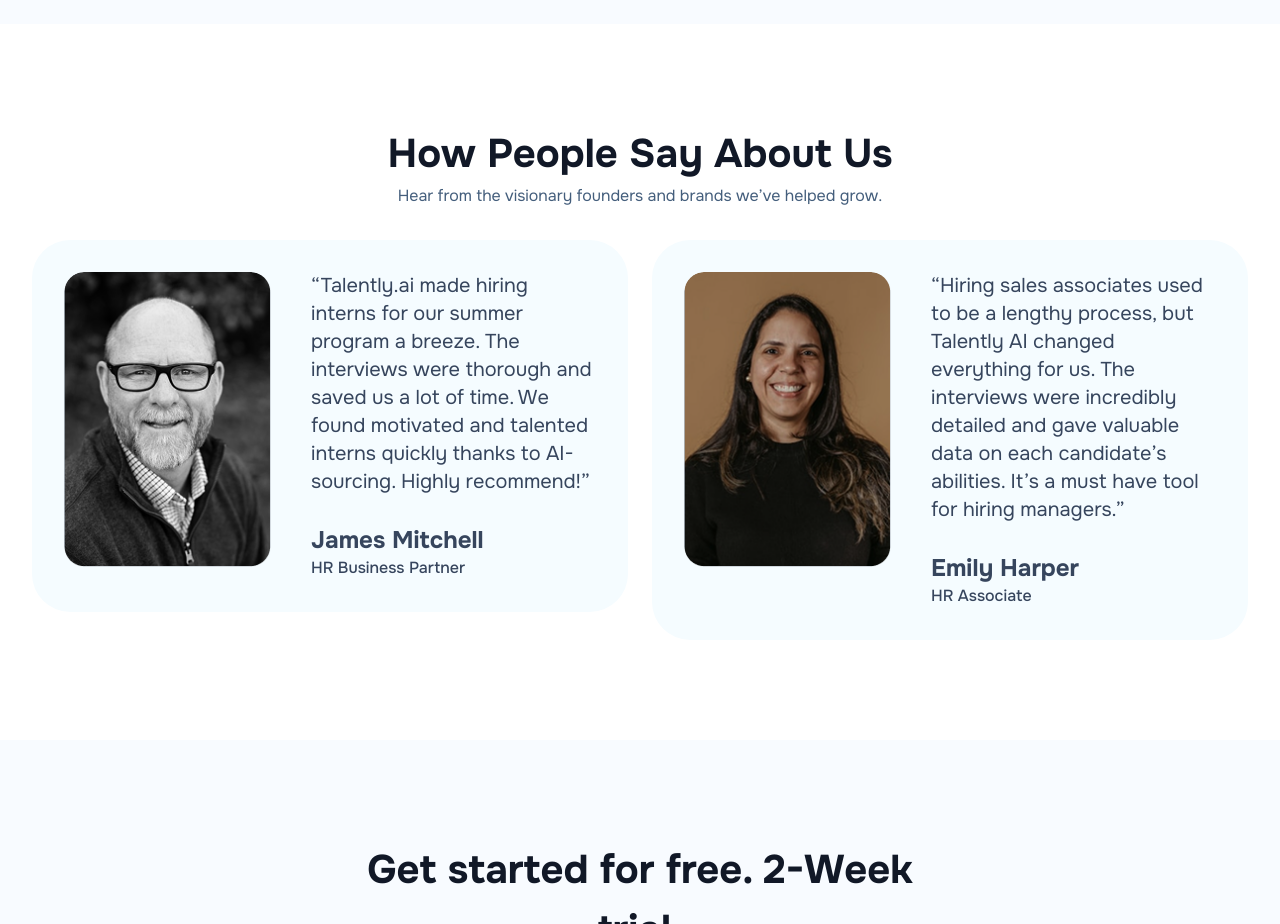
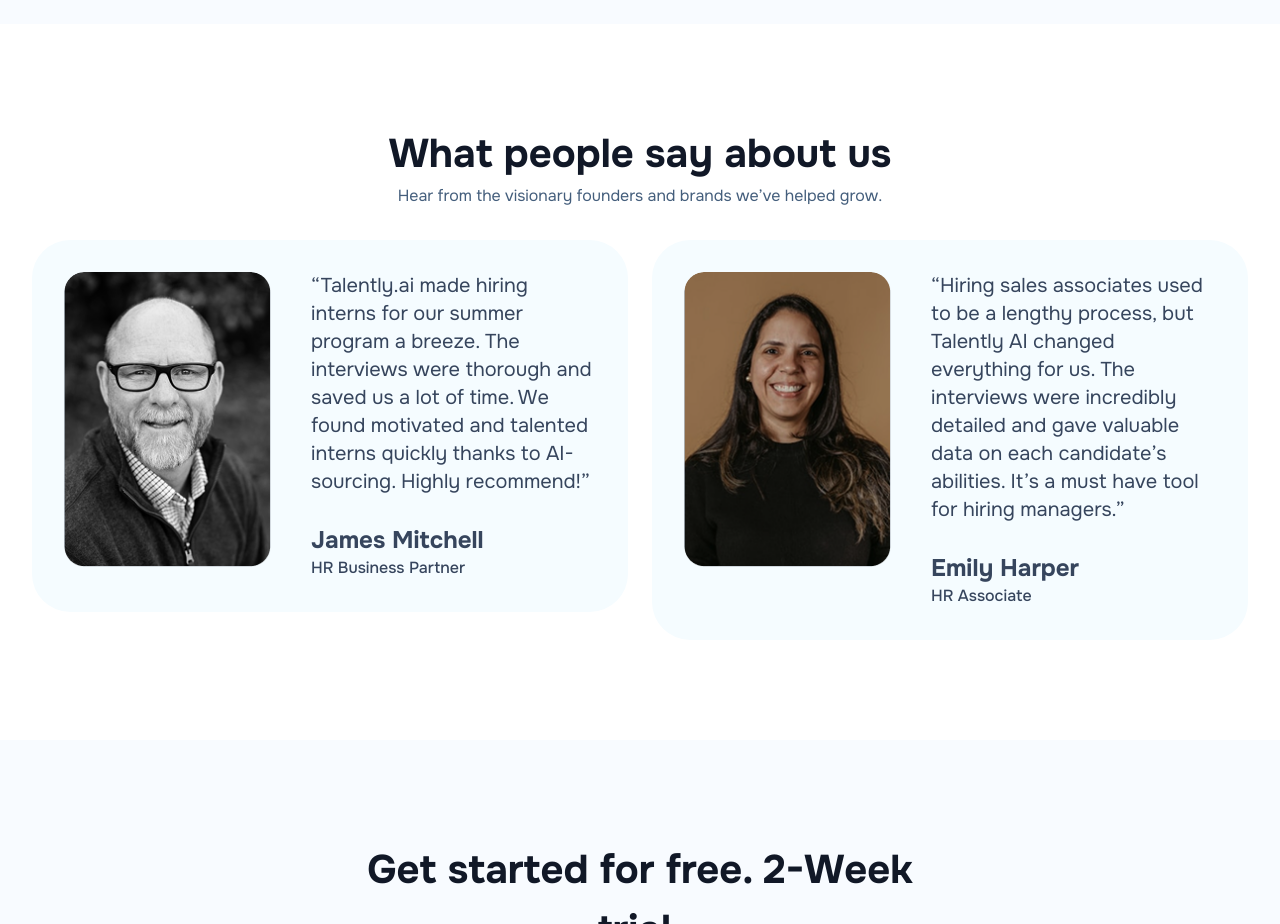
Before and after one commit to farrukh850/moonchuck, a website: page public/index.html in a window 1280 px wide. Shown: the part 2140-3064 px from the top of the page. Drawn offline with nearby package versions, Linux system fonts and the light colour scheme.

```diff
--- a/public/index.html
+++ b/public/index.html
@@ -133,7 +133,7 @@
         </section>
         <!-- How People Say About Us -->
         <section class="max-md:py-8 testimonials py-25 max-2xl:px-5" id="testimonials">
-            <h2 class="max-lg:text-3xl lg:text-[40px] font-bold text-[#111827] text-center max-w-[550px] w-full mx-auto">How People Say About Us</h2>
+            <h2 class="max-lg:text-3xl lg:text-[40px] font-bold text-[#111827] text-center max-w-[550px] w-full mx-auto">What people say about us</h2>
             <p class="text-base text-[#445E7C] text-center">Hear from the visionary founders and brands we’ve helped grow.</p>
             <div class="slider mt-8">
                 <div class="slide max-md:p-4 p-8 mx-3 bg-[#F5FCFF] rounded-[38px] hover:bg-[#EBF0FA]">
```
